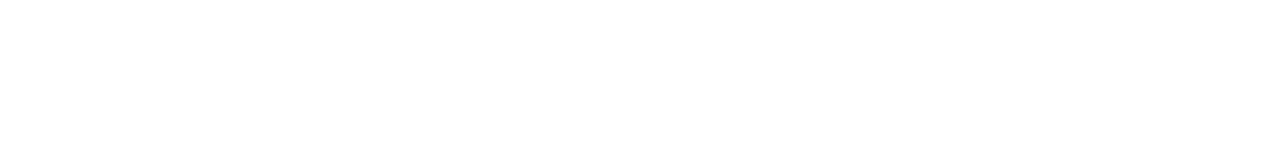
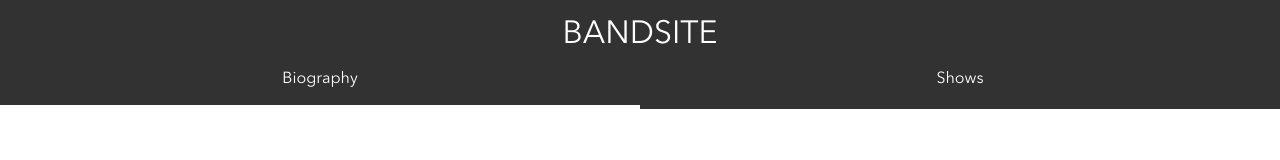
Before and after one commit to MaxWanless/max-wanless-bandsite, a plain HTML site: page index.html in a window 1280 px wide. Drawn offline with Linux system fonts and the light colour scheme.

Commit message:
Added Header/ Navbar

```diff
--- a/index.html
+++ b/index.html
@@ -1,17 +1,32 @@
 <!DOCTYPE html>
 <html lang="en">
-<head>
-    <meta charset="UTF-8">
-    <meta http-equiv="X-UA-Compatible" content="IE=edge">
-    <meta name="viewport" content="width=device-width, initial-scale=1.0">
+  <head>
+    <meta charset="UTF-8" />
+    <meta http-equiv="X-UA-Compatible" content="IE=edge" />
+    <meta name="viewport" content="width=device-width, initial-scale=1.0" />
     <title>BANDSITE | HOME</title>
-    <link rel="stylesheet" href="./styles/bio.css">
-</head>
-<body>
-    <header></header>
-    <section class="hero"></section>
+    <link rel="stylesheet" href="./styles/bio.css" />
+  </head>
+  <body>
+    <!-- Header -->
+    <header class="header">
+      <h1 class="header__title">BANDSITE</h1>
+      <nav class="nav">
+        <ul class="nav__list">
+          <a class="nav__link" href="#"><li class="nav__item nav__item--selected">Biography</li></a>
+          <a class="nav__link" href="#"><li class="nav__item">Shows</li></a>
+        </ul>
+      </nav>
+    </header>
+    <!-- Hero -->
+    <section class="hero">
+      <h2 class="hero__title"></h2>
+    </section>
+    <!-- About us -->
     <section class="bio"></section>
+    <!-- Photo Gallery -->
     <section class="photo-gallery"></section>
+    <!-- Footer -->
     <footer></footer>
-</body>
+  </body>
 </html>
--- a/styles/bio.scss
+++ b/styles/bio.scss
@@ -0,0 +1,50 @@
+@use './partials/fonts' as *;
+@use './partials/mixins' as *;
+@use './partials/colors'as *;
+
+*, *::before, *::after{
+    box-sizing: border-box;
+    margin: 0;
+    padding: 0;
+}
+
+body{
+    font-family: 'Avenir';
+}
+
+
+.header{
+    display: flex;
+    flex-direction: column;
+    align-items: center;
+    background-color: $primary-color-black;
+    color: $primary-color-white;
+    width: 100%;
+    &__title{
+        margin-top: 1rem;
+        font-weight: normal;
+        padding-bottom: 1rem;
+    }
+}
+
+.nav{
+
+    &__list{
+        display: flex;
+        justify-content: space-between;
+        list-style: none;
+        width: 100vw;
+    }
+    &__item{
+        color: $primary-color-white;
+        padding-bottom: 1rem;
+        width:50vw;
+        text-align: center;
+        &--selected{
+            border-bottom: 4px solid $primary-color-white;
+        }
+        }
+    &__link{
+        text-decoration: none;
+    }
+}
--- a/styles/partials/_breakpoints.scss
+++ b/styles/partials/_breakpoints.scss
@@ -1 +1,2 @@
-$breakpoint-mobile: 320px;
+$breakpoint-tablet: 320px;
+$breakpoint-desktop: 1920px;
--- a/styles/partials/_colors.scss
+++ b/styles/partials/_colors.scss
@@ -0,0 +1,6 @@
+$primary-color-black: #323232 ;
+$primary-color-silver:#AFAFAF;
+$primary-color-white:#FFFFFF;
+$secondary-color-dark-black:#000000;
+$secondary-color-mecury:#E1E1E1;
+$secondary-color-alabaster: #FAFAFA;
--- a/styles/partials/_fonts.scss
+++ b/styles/partials/_fonts.scss
@@ -0,0 +1,19 @@
+@font-face {
+  font-family: "Avenir";
+  src: url("../../assets/Font/AvenirNextLTPro-Regular.otf");
+  font-weight: normal;
+  font-style: normal;
+}
+
+// @font-face {
+//   font-family: "Avenir";
+//   src: url("../../assets/Font/AvenirNextLTPro-Bold.otf");
+//   font-weight: bolder;
+//   font-style: normal;
+// }
+// @font-face {
+//   font-family: "Avenir";
+//   src: url("../../assets/Font/AvenirNextLTPro-Demi.otf");
+//   font-weight:bold;
+//   font-style: normal;
+// }
--- a/styles/partials/_mixins.scss
+++ b/styles/partials/_mixins.scss
@@ -1,3 +1,13 @@
+@use './breakpoints' as *;
+
 @mixin Tablet {
+    @media (min-width: $breakpoint-tablet) {
+        @content;
+    }
+}
 
+@mixin desktop {
+    @media (min-width:$breakpoint-desktop) {
+        @content;
+    }
 }
```
Also changed, not shown: styles/bio.css, 2 other files.
